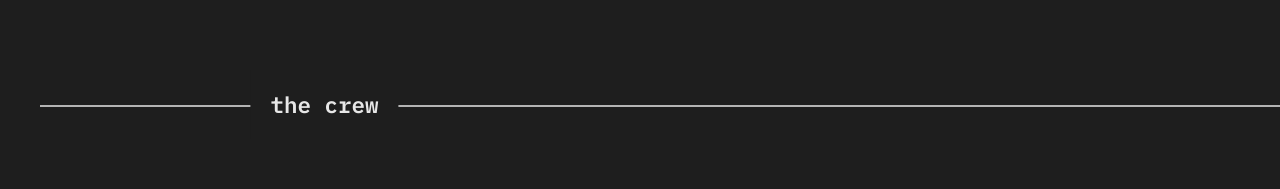
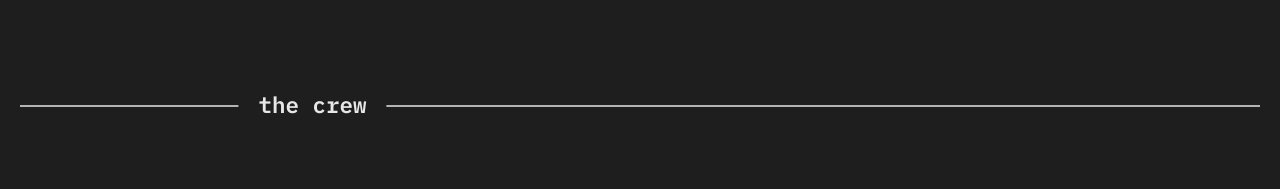
Before and after one commit to redpwilliams/shredquarters_vt, a Next.js app: page / in a window 1280 px wide. Shown: the part 482-671 px from the top of the page. Built offline with nearby package versions, Linux system fonts and the light colour scheme.

Commit message:
style: realigned text divider

```diff
--- a/components/TextDivider/TextDivider.module.sass
+++ b/components/TextDivider/TextDivider.module.sass
@@ -12,7 +12,6 @@
     position: relative
     z-index: 1
     margin: 2rem
-    padding: 0 2rem
     &::after
         @include line-divider
         width: 100%
```
